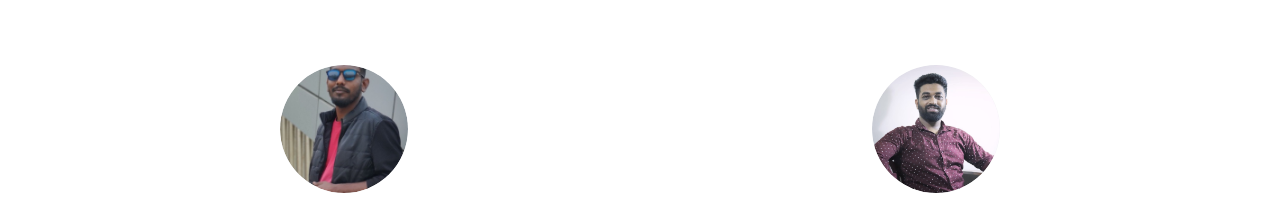
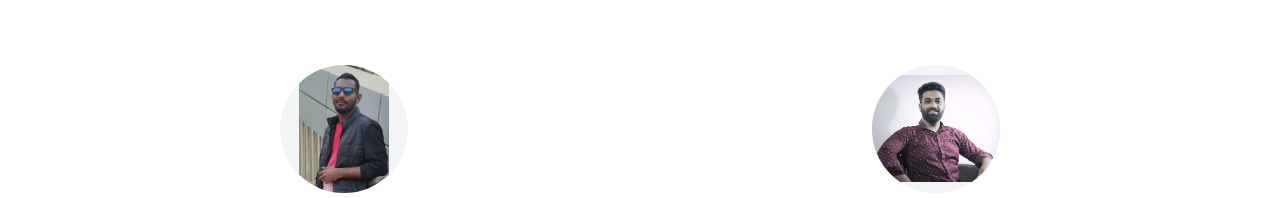
Before and after one commit to jakariait/amazonfbasetup, a Next.js app in the folder frontend/: page /about-us in a window 1280 px wide. Shown: the part 750-948 px from the top of the page. Built offline with nearby package versions, Linux system fonts and the light colour scheme; no server answers.

Commit message:
Image Updated

```diff
--- a/frontend/src/components/AboutUs.js
+++ b/frontend/src/components/AboutUs.js
@@ -80,7 +80,7 @@
                   <img
                     src={member.image}
                     alt={member.name}
-                    className="w-full h-full object-cover rounded-full"
+                    className="w-full h-full object-contain "
                   />
                 </div>
 
```
